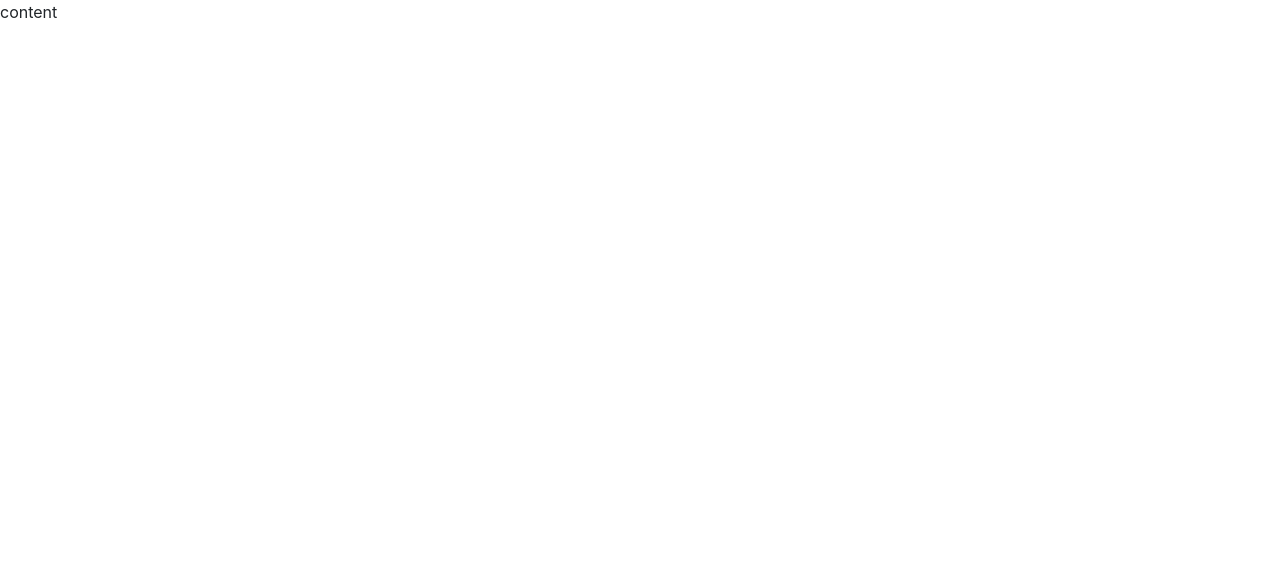
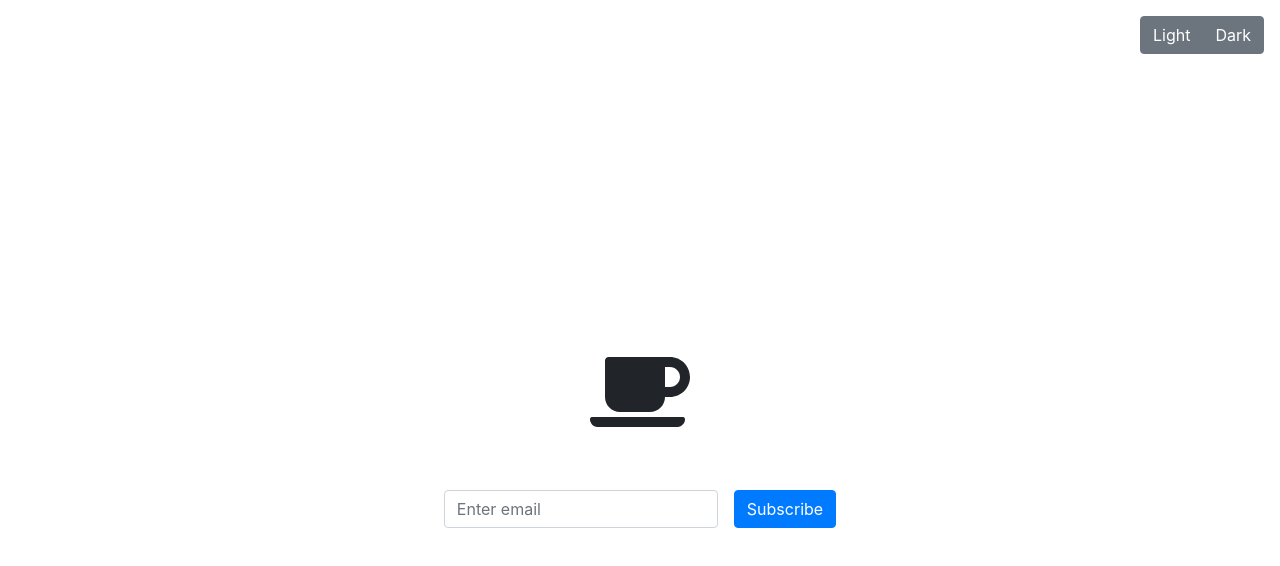
Before and after one commit to tutorials-coding/react-use-theme-hook, a React (Create React App) app: page / in a window 1280 px wide. Shown: the top 566 px of the page. Built offline with nearby package versions, Linux system fonts and the light colour scheme.

Commit message:
Add markup

```diff
--- a/src/App.css
+++ b/src/App.css
@@ -0,0 +1,18 @@
+.app__container {
+}
+
+.app__logo {
+}
+
+.app__button,
+.app__button:hover,
+.app__button:focus,
+.app__button:active,
+.app__button:not(:disabled):not(.disabled):active {
+}
+
+.app__input,
+.app__input:focus {
+}
+.app__input::placeholder {
+}
--- a/src/App.js
+++ b/src/App.js
@@ -1,7 +1,33 @@
 import React from 'react'
 
+import Button from 'react-bootstrap/Button'
+import ButtonGroup from 'react-bootstrap/ButtonGroup'
+import Form from 'react-bootstrap/Form'
+import { FaCoffee } from 'react-icons/fa'
 import './App.css'
 
 export default function App() {
-  return <div>content</div>
+  return (
+    <div className="app__container w-100 h-100 d-flex flex-column">
+      <div className="p-3 d-flex justify-content-end">
+        <ButtonGroup aria-label="Theme toggle">
+          <Button variant="secondary">Light</Button>
+          <Button variant="secondary">Dark</Button>
+        </ButtonGroup>
+      </div>
+      <div className="flex-grow-1 d-flex flex-column justify-content-center align-items-center">
+        <FaCoffee size={100} className="app__logo mb-5" />
+        <div className="d-flex">
+          <Form.Control
+            className="app__input mr-3"
+            type="email"
+            placeholder="Enter email"
+          />
+          <Button className="app__button" type="button">
+            Subscribe
+          </Button>
+        </div>
+      </div>
+    </div>
+  )
 }
```
Also changed, not shown: src/index.css (+30 -0 lines).
